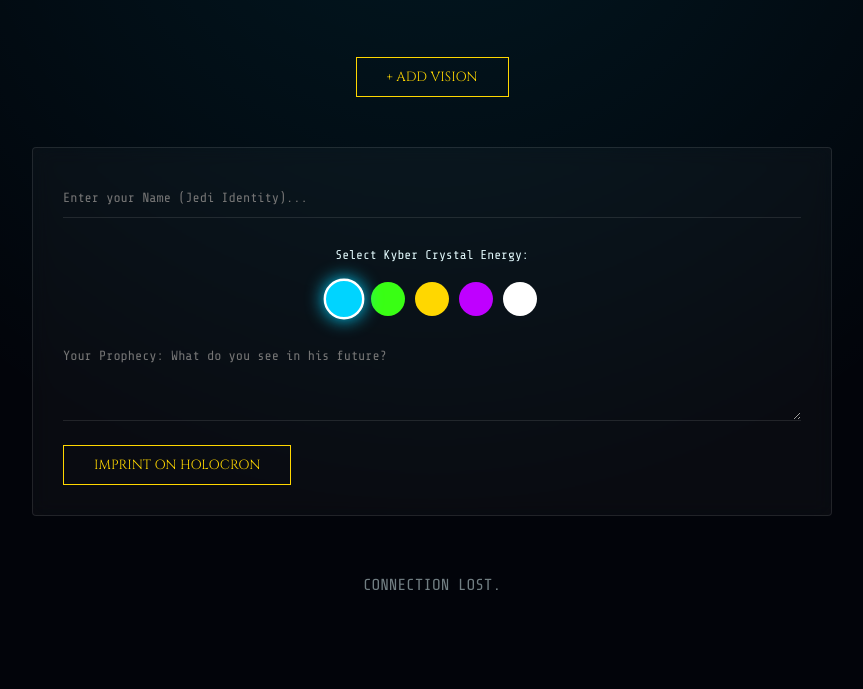
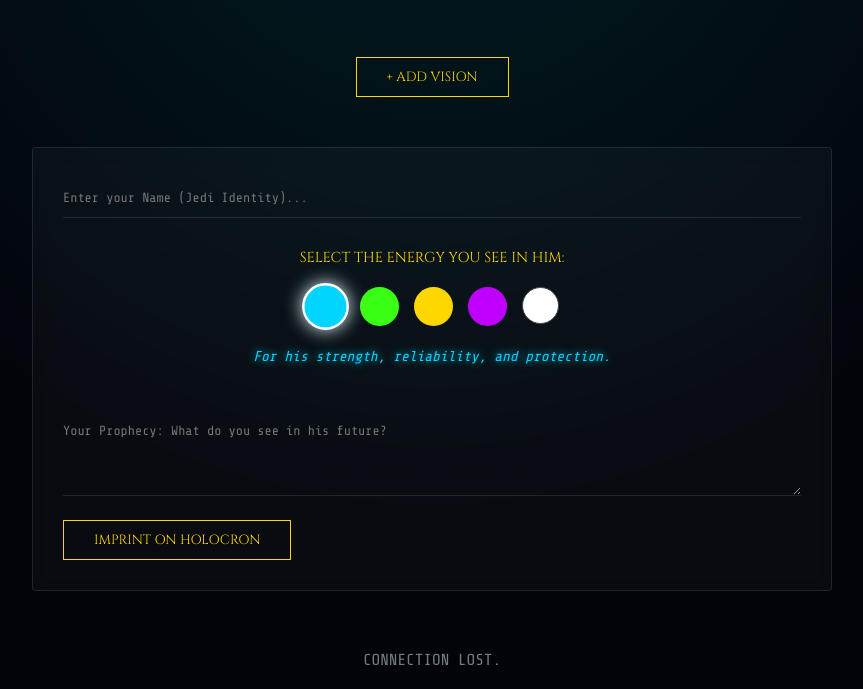
Before and after one commit to Queen-Liliith/yoda-bday, a plain HTML site: page index.html in a window 1280 px wide. Both pictures are taken after a click on the button "+ ADD VISION". Shown: the part 198-887 px from the top of the page, without its empty margins (208-1071 px from the left). Before the commit the page ends 812 px from the top, so only its background shows below. Drawn offline with nearby package versions, Linux system fonts and the light colour scheme; no server answers.

Commit message:
Update index.html

```diff
--- a/index.html
+++ b/index.html
@@ -18,7 +18,7 @@
         body {
             margin: 0; background: var(--bg); color: #e0f7fa;
             font-family: 'Share Tech Mono', monospace;
-            background-image: radial-gradient(circle at 50% 0%, rgba(0, 212, 255, 0.1) 0%, transparent 70%);
+            background-image: radial-gradient(circle at 50% 0%, rgba(0, 242, 255, 0.1) 0%, transparent 70%);
             background-attachment: fixed;
         }
 
@@ -28,7 +28,7 @@
 
         .container { max-width: 800px; margin: 0 auto; padding: 20px; }
 
-        /* Форма выбора кристалла */
+        /* Форма */
         .form-container {
             background: rgba(255, 255, 255, 0.03);
             border: 1px solid rgba(255, 255, 255, 0.1);
@@ -36,12 +36,17 @@
             display: none; backdrop-filter: blur(10px);
         }
 
-        .color-selector { display: flex; gap: 10px; margin: 20px 0; flex-wrap: wrap; justify-content: center; }
+        .color-selector { display: flex; gap: 15px; margin: 20px 0; flex-wrap: wrap; justify-content: center; }
         .color-btn {
-            width: 30px; height: 30px; border-radius: 50%; cursor: pointer;
+            width: 35px; height: 35px; border-radius: 50%; cursor: pointer;
             border: 2px solid transparent; transition: 0.3s;
         }
         .color-btn.selected { border-color: #fff; transform: scale(1.2); box-shadow: 0 0 15px currentColor; }
+
+        #color-info {
+            text-align: center; min-height: 45px; margin-bottom: 20px;
+            font-size: 0.9rem; line-height: 1.4; transition: 0.3s;
+        }
 
         input, textarea {
             width: 100%; background: transparent; border: none;
@@ -49,7 +54,7 @@
             padding: 12px 0; margin-bottom: 20px; font-family: 'Share Tech Mono'; outline: none;
         }
 
-        /* Карточки-кристаллы */
+        /* Карточки */
         .card {
             padding: 30px; margin-bottom: 40px; position: relative;
             background: rgba(255, 255, 255, 0.02);
@@ -86,14 +91,19 @@
     <div id="post-form" class="form-container">
         <input type="text" id="in-name" placeholder="Enter your Name (Jedi Identity)...">
 
-        <div style="text-align:center; font-size: 0.8rem; margin-top: 10px;">Select Kyber Crystal Energy:</div>
+        <div style="text-align:center; font-size: 0.9rem; margin-top: 10px; font-family: 'Cinzel'; color: var(--yellow);">
+            SELECT THE ENERGY YOU SEE IN HIM:
+        </div>
+
         <div class="color-selector" id="color-picker">
-            <div class="color-btn" data-color="blue" style="background: var(--blue); color: var(--blue);" title="Guardian (Strength)"></div>
-            <div class="color-btn" data-color="green" style="background: var(--green); color: var(--green);" title="Consular (Wisdom)"></div>
-            <div class="color-btn" data-color="yellow" style="background: var(--yellow); color: var(--yellow);" title="Sentinel (Balance)"></div>
-            <div class="color-btn" data-color="purple" style="background: var(--purple); color: var(--purple);" title="Unique (Rare Power)"></div>
-            <div class="color-btn" data-color="white" style="background: var(--white); color: var(--white);" title="Purity (New Paths)"></div>
+            <div class="color-btn" data-color="blue" data-label="Guardian" data-desc="For his strength, reliability, and protection." style="background: var(--blue);"></div>
+            <div class="color-btn" data-color="green" data-label="Consular" data-desc="For his wisdom, deep thoughts, and great advice." style="background: var(--green);"></div>
+            <div class="color-btn" data-color="yellow" data-label="Sentinel" data-desc="For his balance and being a master of all trades." style="background: var(--yellow);"></div>
+            <div class="color-btn" data-color="purple" data-label="Unique Force" data-desc="For his rare personality and bold spirit." style="background: var(--purple);"></div>
+            <div class="color-btn" data-color="white" data-label="Purity" data-desc="For his clear mind and bright new beginnings." style="background: var(--white); border: 1px solid #444;"></div>
         </div>
+
+        <div id="color-info" style="color: #aaa; font-style: italic;">Select a crystal to see its meaning...</div>
 
         <textarea id="in-msg" placeholder="Your Prophecy: What do you see in his future?" rows="4"></textarea>
         <button id="submit-btn" onclick="sendData()">IMPRINT ON HOLOCRON</button>
@@ -107,16 +117,25 @@
     const BIN_ID = '6a00f013adc21f119a7f1112';
     const API_KEY = '$2a$10$olrRaS6Oza4/jOD2kp/i9.MBq833opKJVgn6iYNr8wiGc.5AYF9L2';
     let selectedColor = 'blue';
+    let selectedLabel = 'Guardian';
 
-    // Выбор цвета
+    // Логика выбора цвета и подсказок
+    const colorInfo = document.getElementById('color-info');
     document.querySelectorAll('.color-btn').forEach(btn => {
         btn.onclick = () => {
             document.querySelectorAll('.color-btn').forEach(b => b.classList.remove('selected'));
             btn.classList.add('selected');
             selectedColor = btn.dataset.color;
+            selectedLabel = btn.dataset.label;
+
+            colorInfo.innerText = btn.dataset.desc;
+            colorInfo.style.color = `var(--${selectedColor})`;
+            colorInfo.style.textShadow = `0 0 10px var(--${selectedColor})`;
         };
     });
-    document.querySelector('.color-btn').classList.add('selected');
+
+    // Установка синего по умолчанию при загрузке
+    document.querySelector('[data-color="blue"]').click();
 
     async function load() {
         try {
@@ -136,7 +155,7 @@
         const valid = msgs.filter(m => m.from && m.from.length > 1);
 
         if (valid.length === 0) {
-            container.innerHTML = '<div style="text-align:center; opacity:0.3;">NO TRANSMISSIONS YET.</div>';
+            container.innerHTML = '<div style="text-align:center; opacity:0.3; margin-top:50px;">NO TRANSMISSIONS YET.</div>';
             return;
         }
 
@@ -146,7 +165,7 @@
             card.className = 'card';
             card.style.setProperty('--accent', colorVar);
             card.innerHTML = `
-                <div class="card-meta">Force Alignment: ${msg.color || 'Guardian'}</div>
+                <div class="card-meta">Force Aspect: ${msg.label || 'Guardian'}</div>
                 <div class="sender">${msg.from}</div>
                 <div class="prophecy">"${msg.message}"</div>
             `;
@@ -170,7 +189,12 @@
             });
             const currentData = await res.json();
             const updated = currentData.record.messages || [];
-            updated.push({ from, message, color: selectedColor });
+            updated.push({
+                from,
+                message,
+                color: selectedColor,
+                label: selectedLabel
+            });
 
             await fetch(`https://api.jsonbin.io/v3/b/${BIN_ID}`, {
                 method: 'PUT',
```
